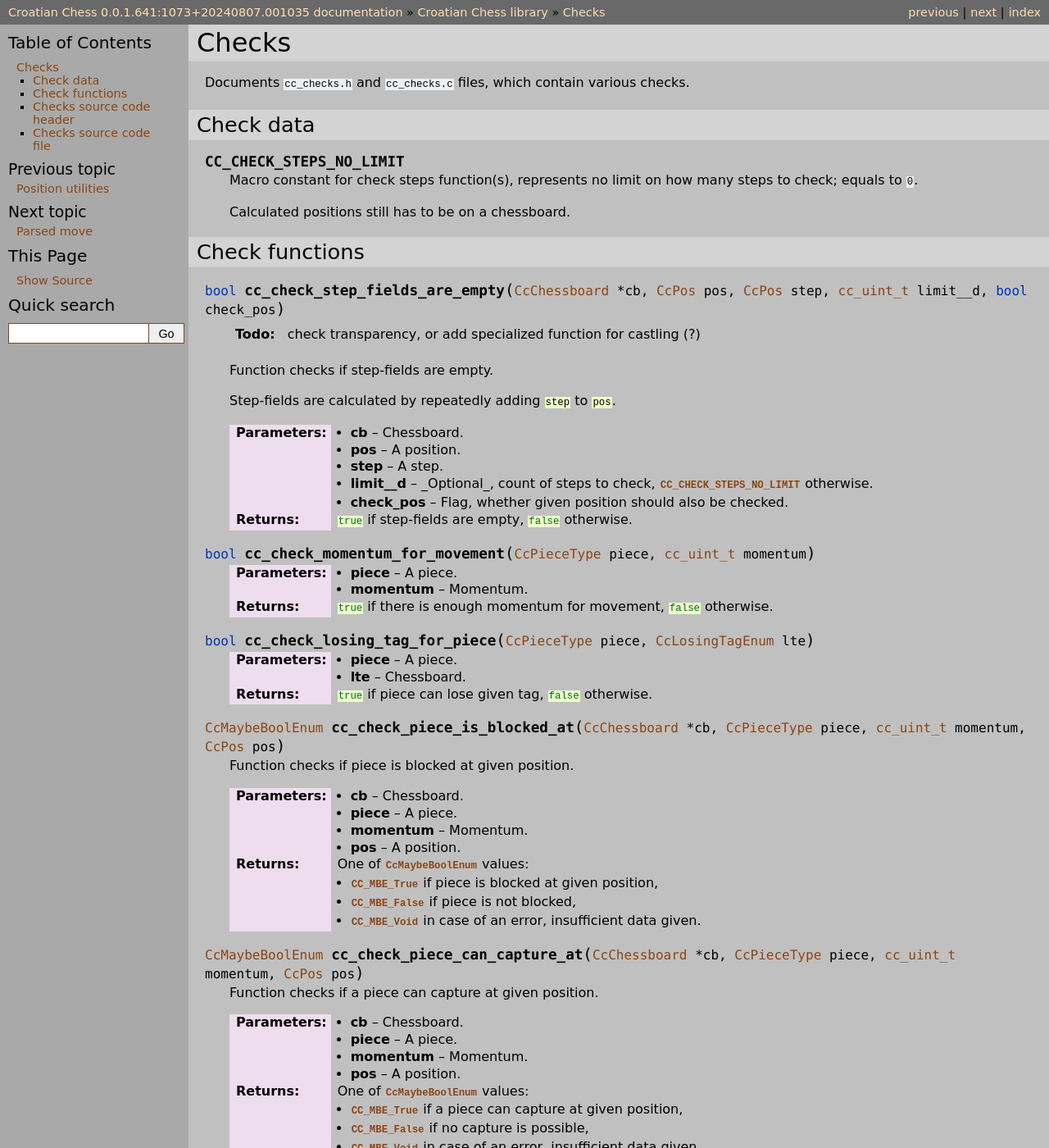
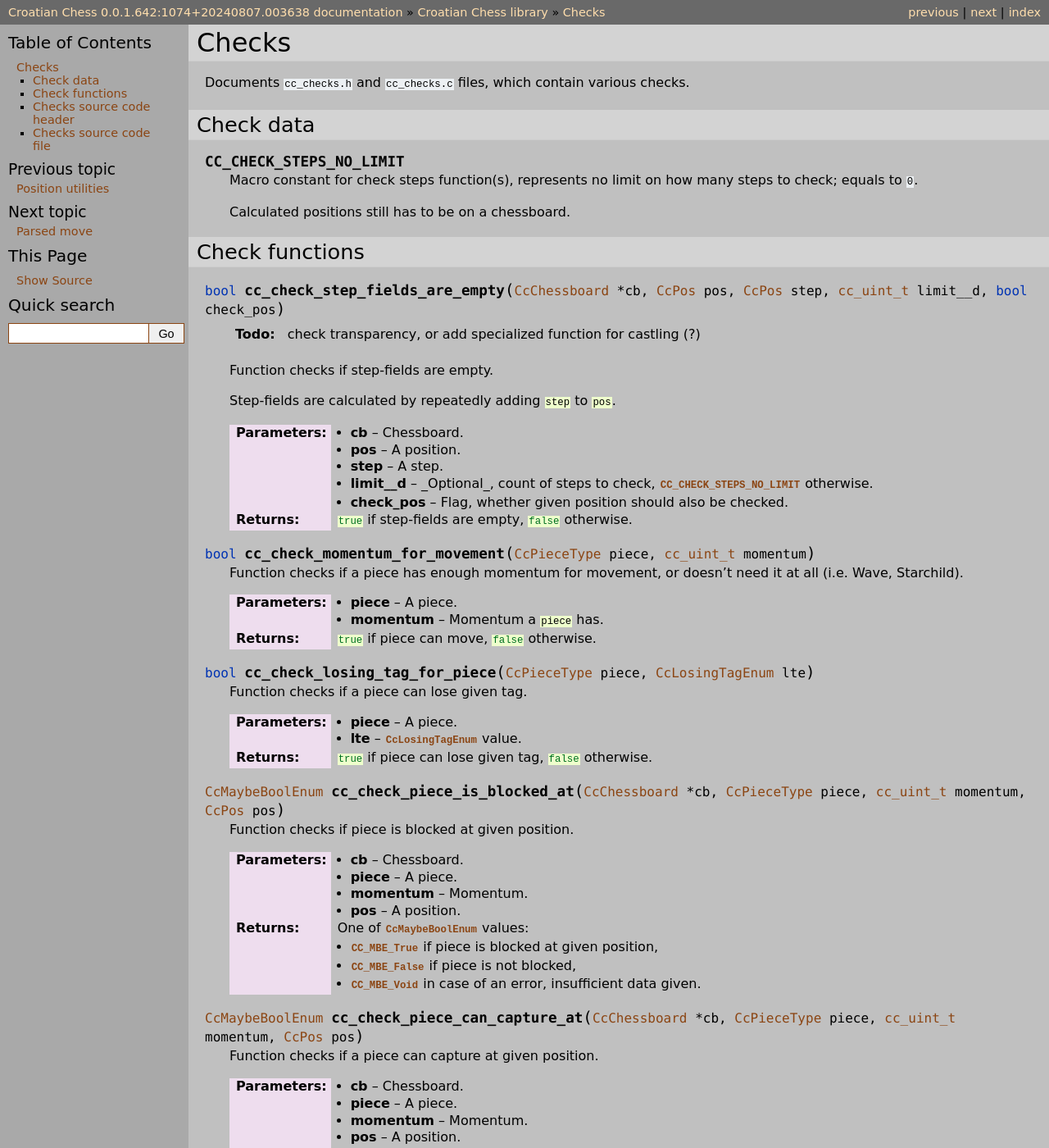
Before and after one commit to mmlacak/crochess, a Sphinx documentation site: the page built from docs/source/libcc/ccchecks.rst, in a window 1280 px wide and 1400 px high. Shown: the whole window at 82% size. Built offline with Sphinx 7.4.7, drawn with Linux system fonts in a browser that asks for light colours; some of the changed text lies outside the part shown.

Commit message:
Documented check functions. Removed badly designed check.

```diff
--- a/docs/source/conf.py
+++ b/docs/source/conf.py
@@ -26,10 +26,10 @@ copyright = '2021, Mario Mlačak'
 author = 'Mario Mlačak'
 
 # The short X.Y version
-version = "0.0.1.641:1073+20240807.001035"   # docs-new-lib-short-version-major-minor-feature-commit+meta~breaks-place-marker
+version = "0.0.1.642:1074+20240807.003638"   # docs-new-lib-short-version-major-minor-feature-commit+meta~breaks-place-marker
 
 # The full version, including alpha/beta/rc tags
-release = "0.0.1.641:1073+20240807.001035"   # docs-new-lib-full-version-major-minor-feature-commit+meta~breaks-place-marker
+release = "0.0.1.642:1074+20240807.003638"   # docs-new-lib-full-version-major-minor-feature-commit+meta~breaks-place-marker
 
 
 # -- General configuration ---------------------------------------------------
--- a/docs/source/libcc/ccchecks.rst
+++ b/docs/source/libcc/ccchecks.rst
@@ -46,14 +46,19 @@ Check functions
 
 .. c:function:: bool cc_check_momentum_for_movement( CcPieceType piece, cc_uint_t momentum )
 
+    Function checks if a piece has enough momentum for movement, or doesn't
+    need it at all (i.e. Wave, Starchild).
+
     :param piece: A piece.
-    :param momentum: Momentum.
-    :returns: :c:`true` if there is enough momentum for movement, :c:`false` otherwise.
+    :param momentum: Momentum a :c:`piece` has.
+    :returns: :c:`true` if piece can move, :c:`false` otherwise.
 
 .. c:function:: bool cc_check_losing_tag_for_piece( CcPieceType piece, CcLosingTagEnum lte )
 
+    Function checks if a piece can lose given tag.
+
     :param piece: A piece.
-    :param lte: Chessboard.
+    :param lte: :c:enum:`CcLosingTagEnum` value.
     :returns: :c:`true` if piece can lose given tag, :c:`false` otherwise.
 
 .. c:function:: CcMaybeBoolEnum cc_check_piece_is_blocked_at( CcChessboard * cb, CcPieceType piece, cc_uint_t momentum, CcPos pos )
```
Also changed, not shown: README.md (+2 -2 lines), 5 other files.
